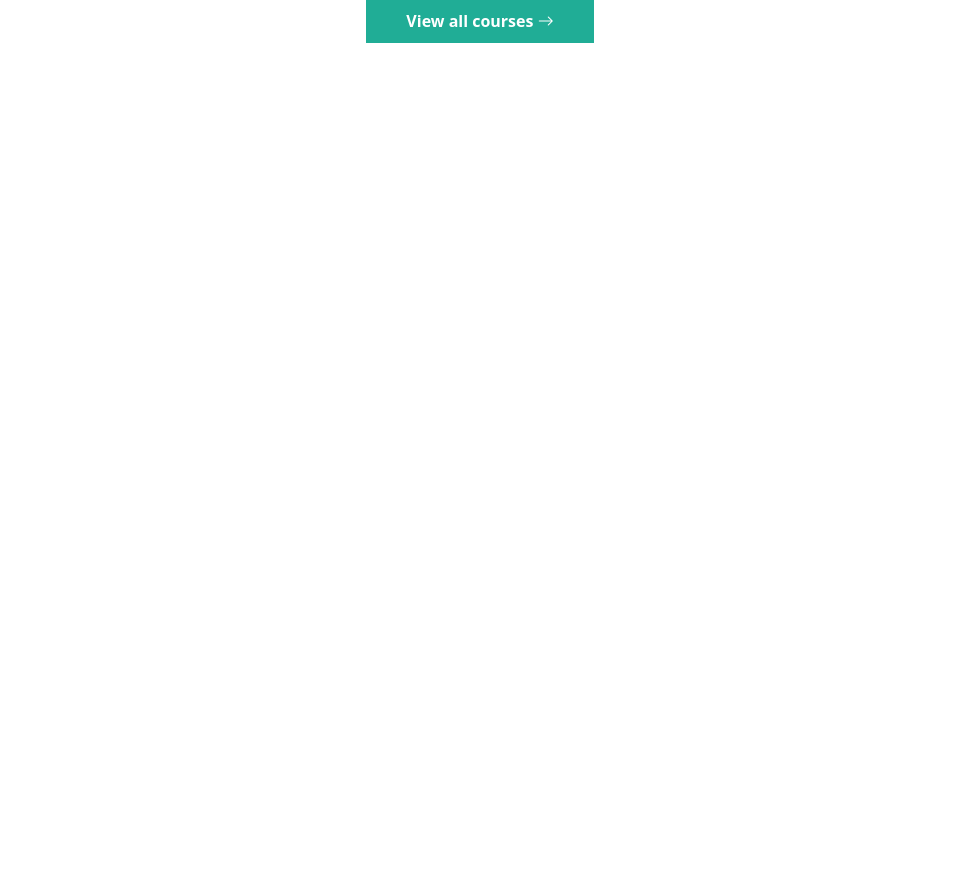
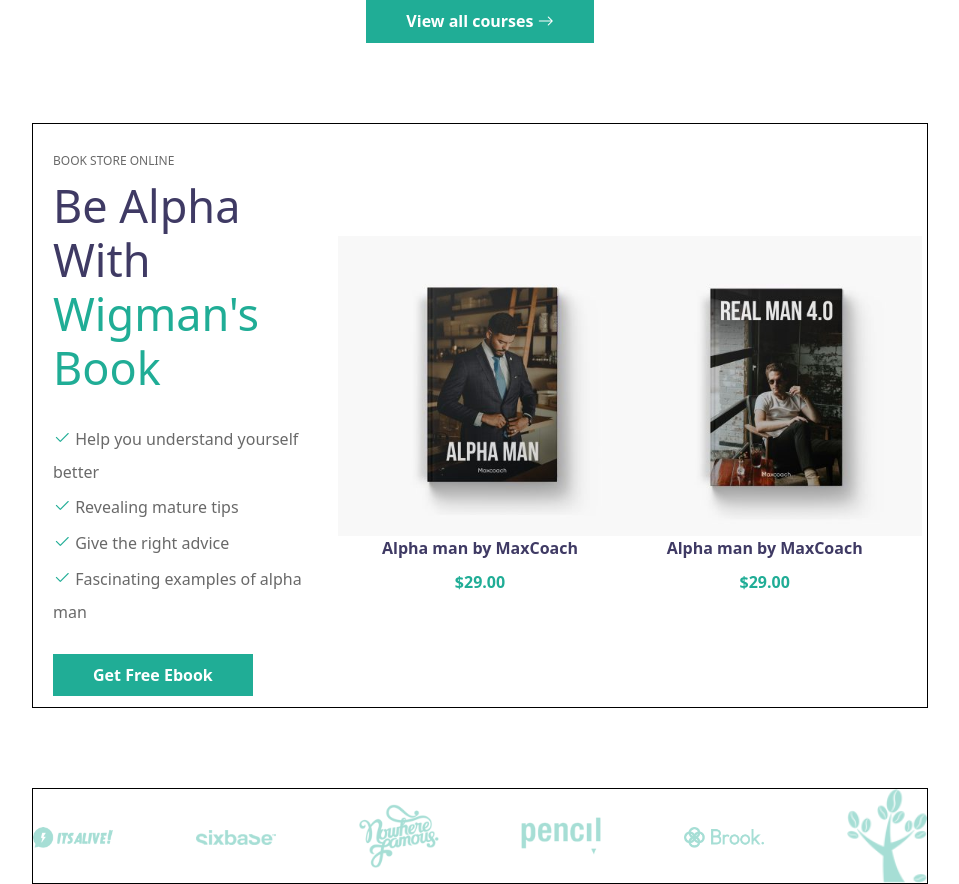
Before and after one commit to LucaCassano96/proj-html-vuejs, a Vue app: page / in a window 1280 px wide. Shown: the part 2832-3716 px from the top of the page, without its empty margins (160-1119 px from the left). Before the commit the page ends 2875 px from the top, so only its background shows below. Built offline with nearby package versions, Linux system fonts and the light colour scheme.

Commit message:
brands section

```diff
--- a/src/components/PageMain.vue
+++ b/src/components/PageMain.vue
@@ -128,6 +128,87 @@ export default {
 
         <div class="buttom">
             <a href="#">View all courses <i class="bi bi-arrow-right"></i></a>
+        </div>
+
+
+    </section>
+
+
+    <!-- BOOKS -->
+
+    <section>
+
+        <div id="books">
+
+            <div class="books_description">
+
+                <h5>BOOK STORE ONLINE</h5>
+                <h2>Be Alpha With <span>Wigman's Book</span></h2>
+                <div class="description"><i class="bi bi-check2"></i> Help you understand yourself better</div>
+                <div class="description"><i class="bi bi-check2"></i> Revealing mature tips</div>
+                <div class="description"><i class="bi bi-check2"></i> Give the right advice</div>
+                <div class="description"><i class="bi bi-check2"></i> Fascinating examples of alpha man</div>
+                <div class="Ebook">
+                    <a href="#">Get Free Ebook</a>
+                </div>
+
+
+            </div>
+
+            <div class="book">
+
+                <img src="src\assets\images\product-book-11-400x400.jpg" alt="book">
+                <div class="book_name">Alpha man by MaxCoach </div>
+                <div class="book_price">$29.00</div>
+
+                <div class="book_tools">
+
+                    <div class="tool"><a href=""><i class="bi bi-search"></i></a></div>
+                    <div class="tool"><a href=""><i class="bi bi-cart-check"></i></a></div>
+                    <div class="tool"><a href=""><i class="bi bi-heart"></i></a></div>
+                    <div class="tool"><a href=""><i class="bi bi-bar-chart-fill"></i></a></div>
+
+                </div>
+
+            </div>
+
+            <div class="book">
+
+                <img src="src\assets\images\product-book-10-400x400.jpg" alt="book">
+                <div class="book_name">Alpha man by MaxCoach </div>
+                <div class="book_price">$29.00</div>
+
+                <div class="book_tools">
+
+                    <div class="tool"><a href=""><i class="bi bi-search"></i></a></div>
+                    <div class="tool"><a href=""><i class="bi bi-cart-check"></i></a></div>
+                    <div class="tool"><a href=""><i class="bi bi-heart"></i></a></div>
+                    <div class="tool"><a href=""><i class="bi bi-bar-chart-fill"></i></a></div>
+
+                </div>
+
+            </div>
+
+
+        </div>
+
+    </section>
+
+    <!-- BRANDS -->
+
+    <section>
+
+        <div id="brands">
+
+            <div><img src="src\assets\images\client-logo-05-primary.png" alt="sponsor"></div>
+            <div><img src="src\assets\images\client-logo-06-primary.png" alt="sponsor"></div>
+            <div><img src="src\assets\images\client-logo-07-primary.png" alt="sponsor"></div>
+            <div><img src="src\assets\images\client-logo-04-primary.png" alt="sponsor"></div>
+            <div><img src="src\assets\images\client-logo-03-primary.png" alt="sponsor"></div>
+            <div><img src="src\assets\images\client-logo-02-primary.png" alt="sponsor"></div>
+
+
+
         </div>
 
 
@@ -271,4 +352,129 @@ export default {
     }
 
 }
+
+
+/* BOOKS */
+
+#books{
+    @include container;
+    margin-top: 80px;
+    @include flexContent;
+    padding: $padding;
+
+    .books_description{
+        width: calc(100% / 3);
+
+        h5{
+        font-size: 12px;
+        color: $grey;
+        margin: 10px 0;
+        }
+
+        h2{
+        font-size: 45px;
+        font-weight: 400;
+        color: $blue;
+        margin-bottom: 25px;
+
+            span{
+                color: $green;
+            }
+        }
+
+        .description{
+            color:  $grey;
+            line-height: 2;
+
+            i{
+                color: $green;
+                font-size: 18px;
+            }
+        }
+
+        .Ebook{
+            margin-top: 35px;
+
+            a{
+
+                @include buttom;
+            }
+        }
+
+
+    }
+
+    .book{
+
+
+        width:calc( 100% / 3);
+        position: relative;
+
+        img{
+            width: 300px;
+
+        }
+
+        .book_name{
+            @include flexContent;
+            justify-content: center;
+            color: $blue;
+            font-weight: 600;
+            margin-bottom: 10px
+        }
+
+        .book_price{
+            @include flexContent;
+            justify-content: center;
+            color: $green;
+            font-weight: 600;
+        }
+
+        .book_tools{
+            display: none;
+            position: absolute;
+            top: 20%;
+            right: 20%;
+            z-index: 100;
+
+            .tool{
+                padding: 5px 7px;
+                margin: 4px 0;
+                border-radius: 50%;
+                box-shadow: rgba(50, 50, 93, 0.25) 0px 13px 27px -5px, rgba(0, 0, 0, 0.3) 0px 8px 16px -8px;
+
+                a{
+                    color: $grey;
+
+                    &:hover{
+                        color: $black;
+                    }
+                }
+            }
+
+        }
+
+        &:hover .book_tools{
+            display: block;
+        }
+
+
+    }
+
+}
+
+/*  BRANDS */
+
+#brands{
+    @include container;
+    @include flexContent;
+    margin-top: 80px;
+
+    img{
+        width: 80px;
+        filter: opacity(40%);;
+
+    }
+}
+
 </style>
```
